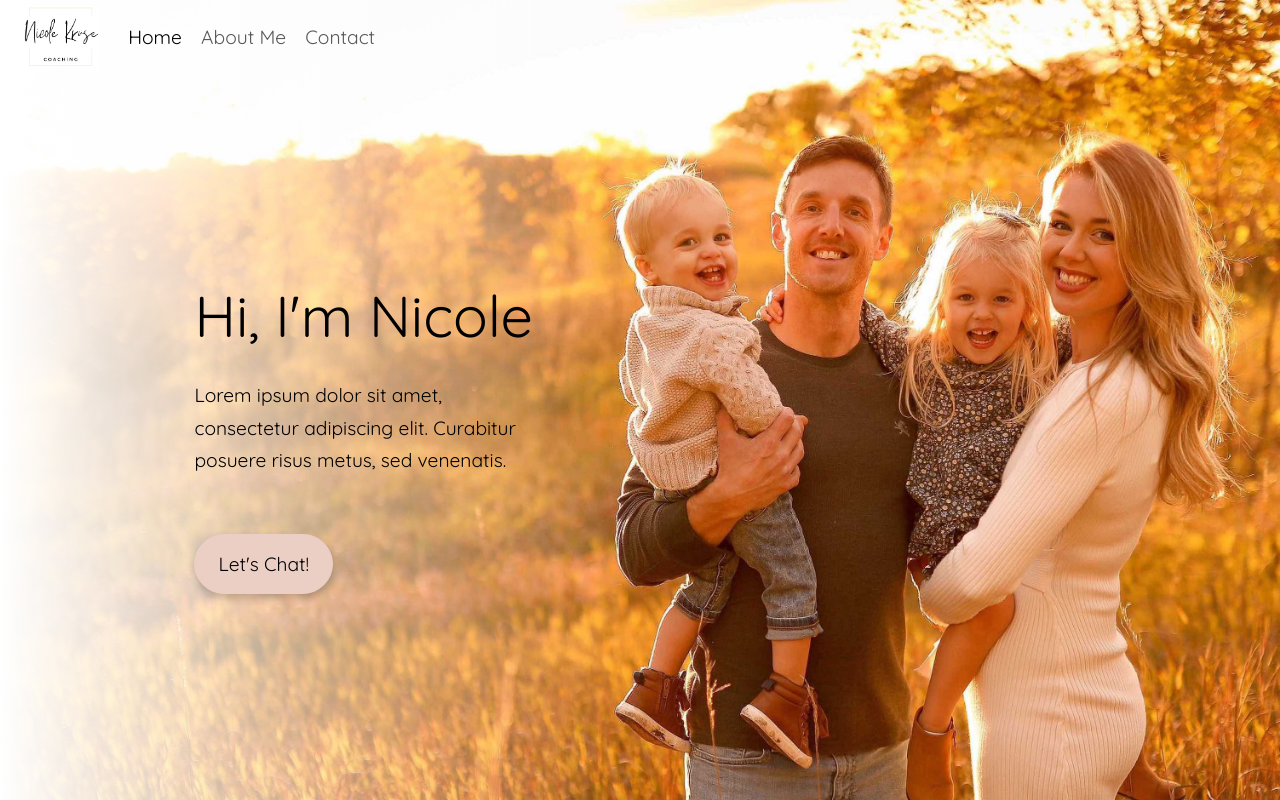
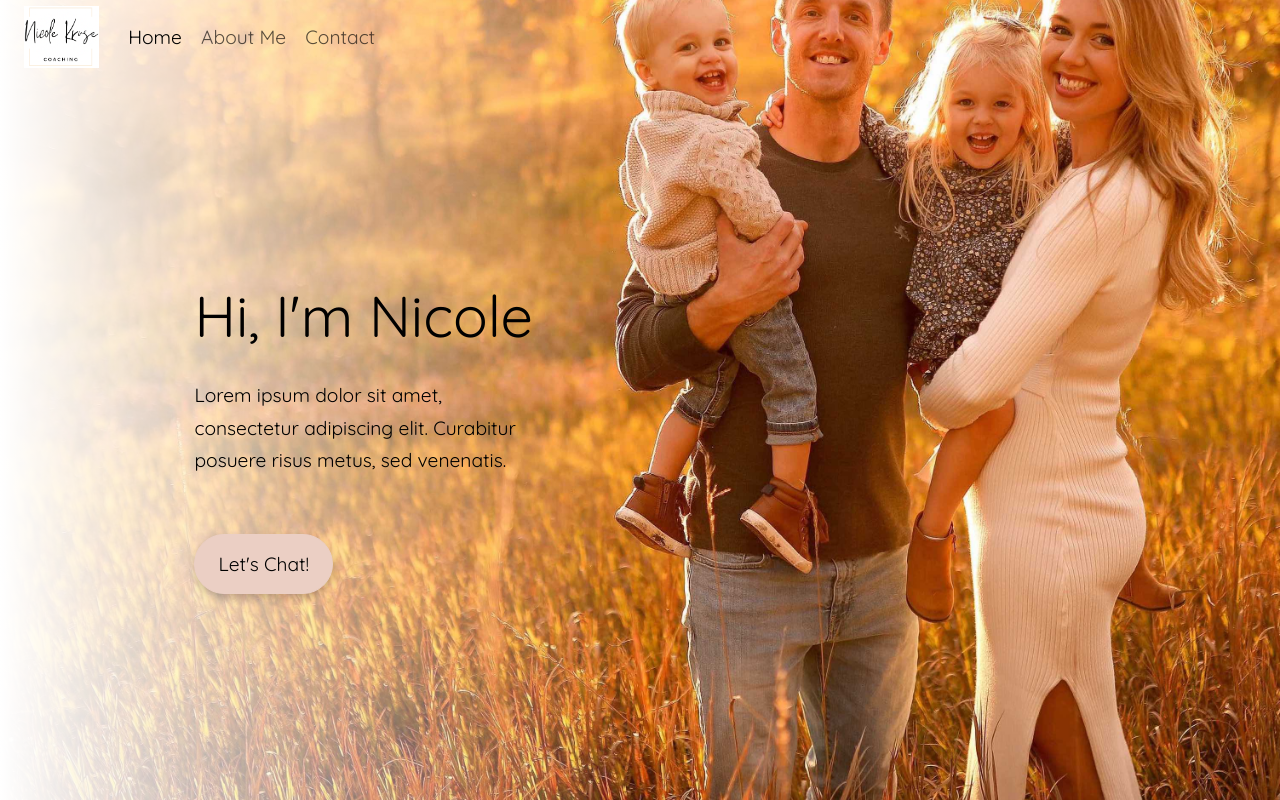
Before and after one commit to ericlafontsee/Nicole-Kruse-Coaching, a React (Create React App) app: page / in a window 1280 px wide. Built offline with nearby package versions, Linux system fonts and the light colour scheme.

Commit message:
fixed breakpoints on header image

```diff
--- a/src/components/header/Header.js
+++ b/src/components/header/Header.js
@@ -5,7 +5,7 @@ const Header = () => {
   return (
     <header className="container-fluid hero__container">
       <div className=" py-lg-3 py-xl-5 my-5 z-3 mx-3 mx-xl-auto">
-        <div className="row my-5 justify-content-end justify-content-md-start">
+        <div className="row my-5 justify-content-end justify-content-lg-start">
           <div className="col-sm-9 col-md-5 header-copy p-3">
             <div className="">
               <h1 className="display-5 mb-lg-4">
--- a/src/components/header/header.scss
+++ b/src/components/header/header.scss
@@ -35,9 +35,9 @@
       }
     }
 
-    @media screen and (min-width: 768px) {
+    @media screen and (min-width: 992px) {
       background-image: url("../../assets/nk-hero.jpg");
-      background-position: 65% 0%;
+      background-position: 80% 100%;
 
       &:before {
         background-image: linear-gradient(
@@ -58,7 +58,11 @@
         }
       }
     }
-    @media screen and (min-width: 992px) {
+
+    @media screen and (min-width: 1200px) {
+      background-position: 66% 100%;
+    }
+    @media screen and (min-width: 1400px) {
       background-position: top center;
     }
   }
```
